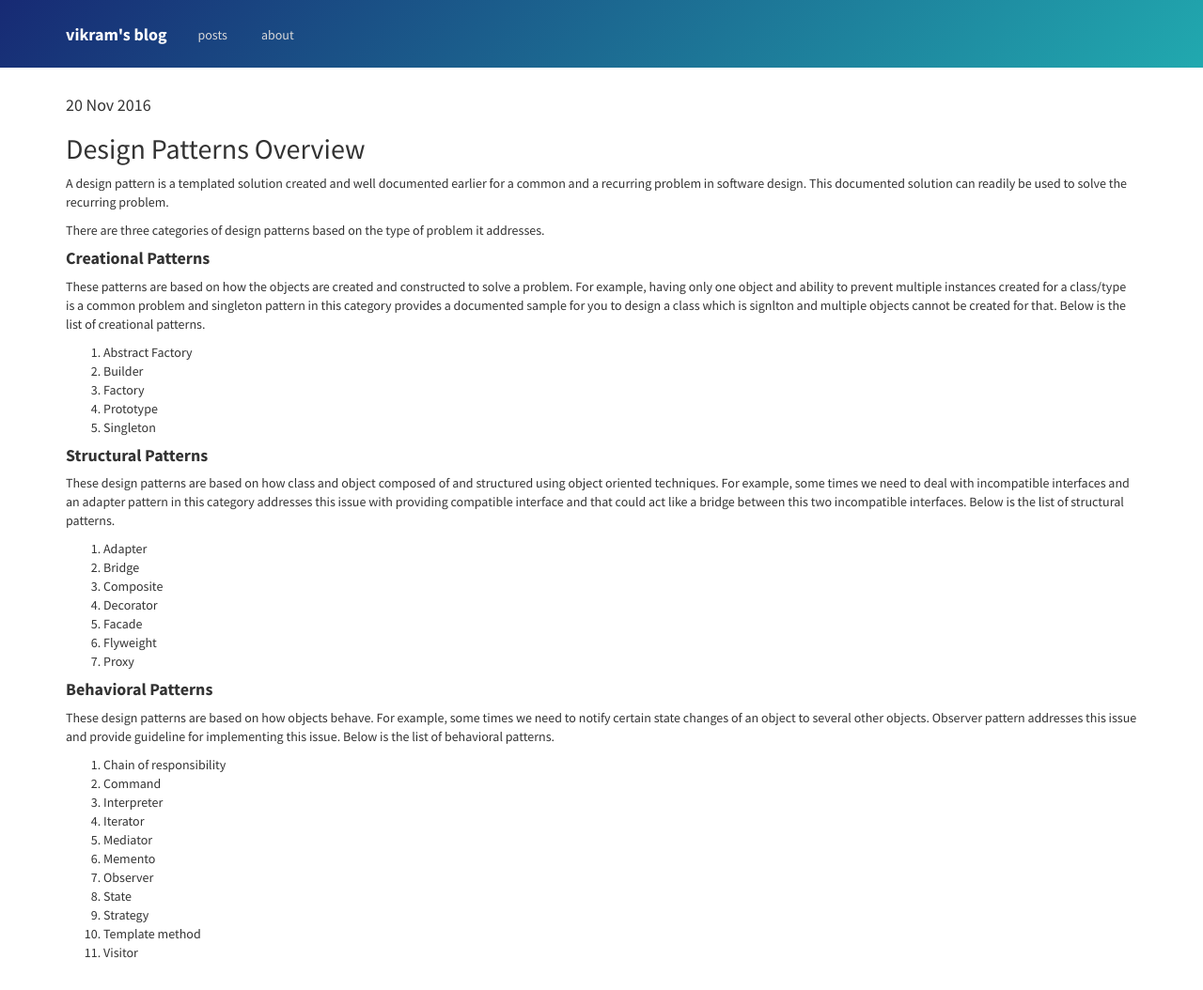
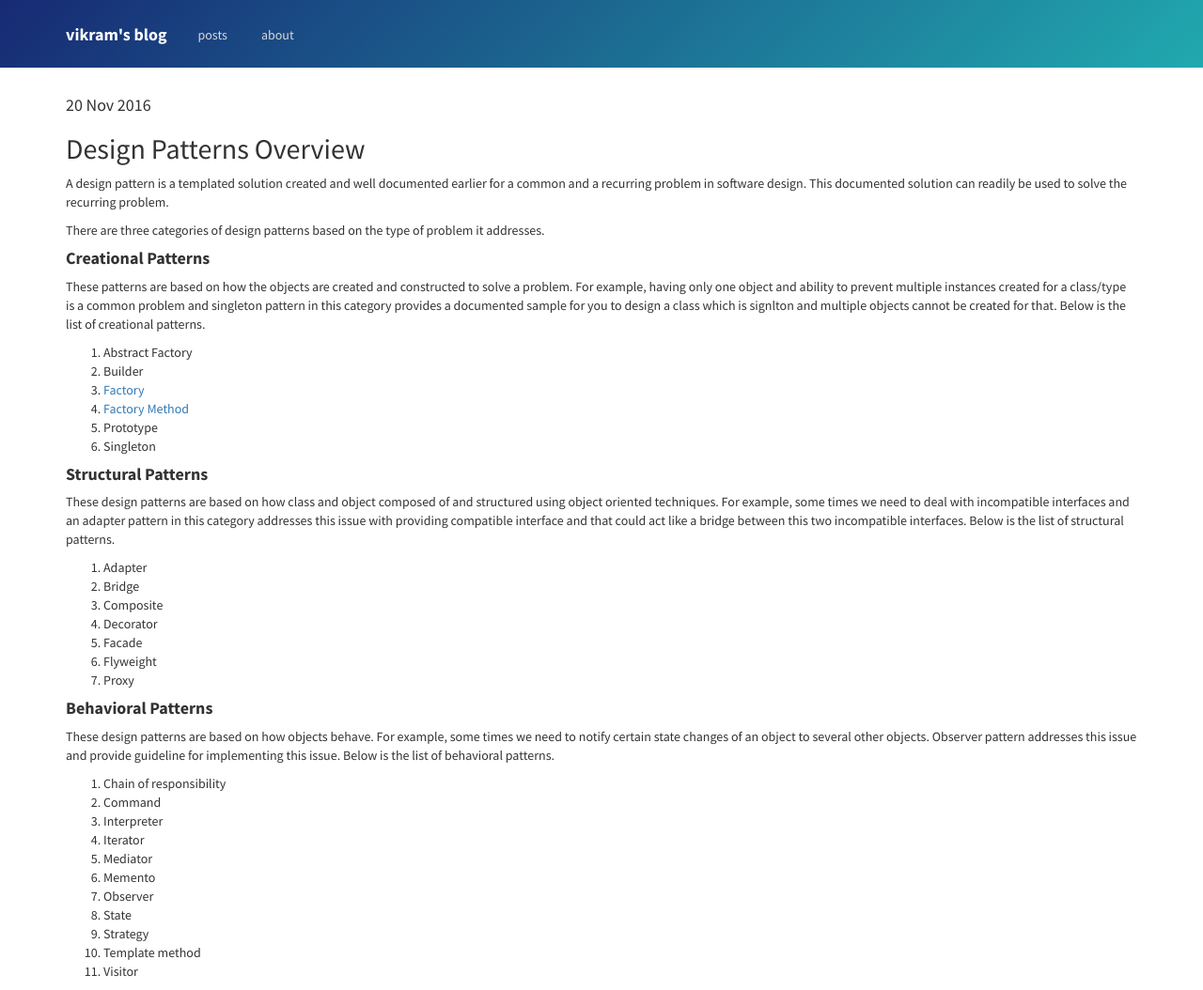
Before and after one commit to srirangamv/srirangamv.github.io, a Jekyll site: the page built from _posts/2016-11-20-design-patterns-overview.md, in a window 1280 px wide. Shown: the whole page at 94% size. Built offline with Jekyll 4.4.1, drawn with Linux system fonts in a browser that asks for light colours; nearby versions of some CDN libraries.

Commit message:
Correcting design patterns post.

```diff
--- a/_posts/2016-11-20-design-patterns-overview.md
+++ b/_posts/2016-11-20-design-patterns-overview.md
@@ -19,9 +19,10 @@
 
 1. Abstract Factory
 2. Builder
-3. Factory
-4. Prototype
-5. Singleton
+3. [Factory](http://vwtt.github.io/blog/factory-design-pattern)
+4. [Factory Method](http://vwtt.github.io/blog/factory-method-design-pattern)
+5. Prototype
+6. Singleton
 
 #### **Structural Patterns**
 <p>
```
Also changed, not shown: _posts/2017-11-25-factory-method-design-pattern.md (+3 -1 lines).
